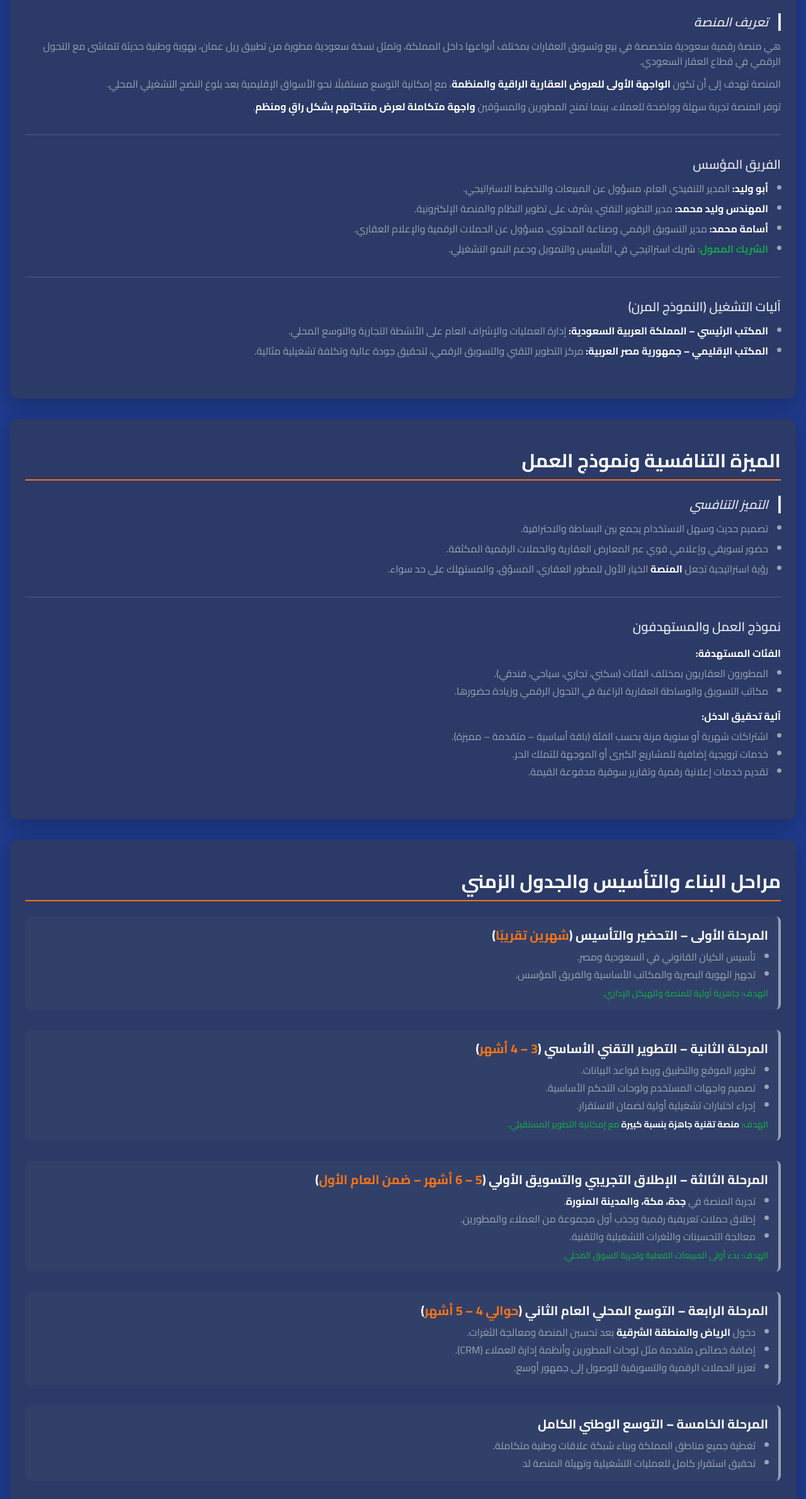
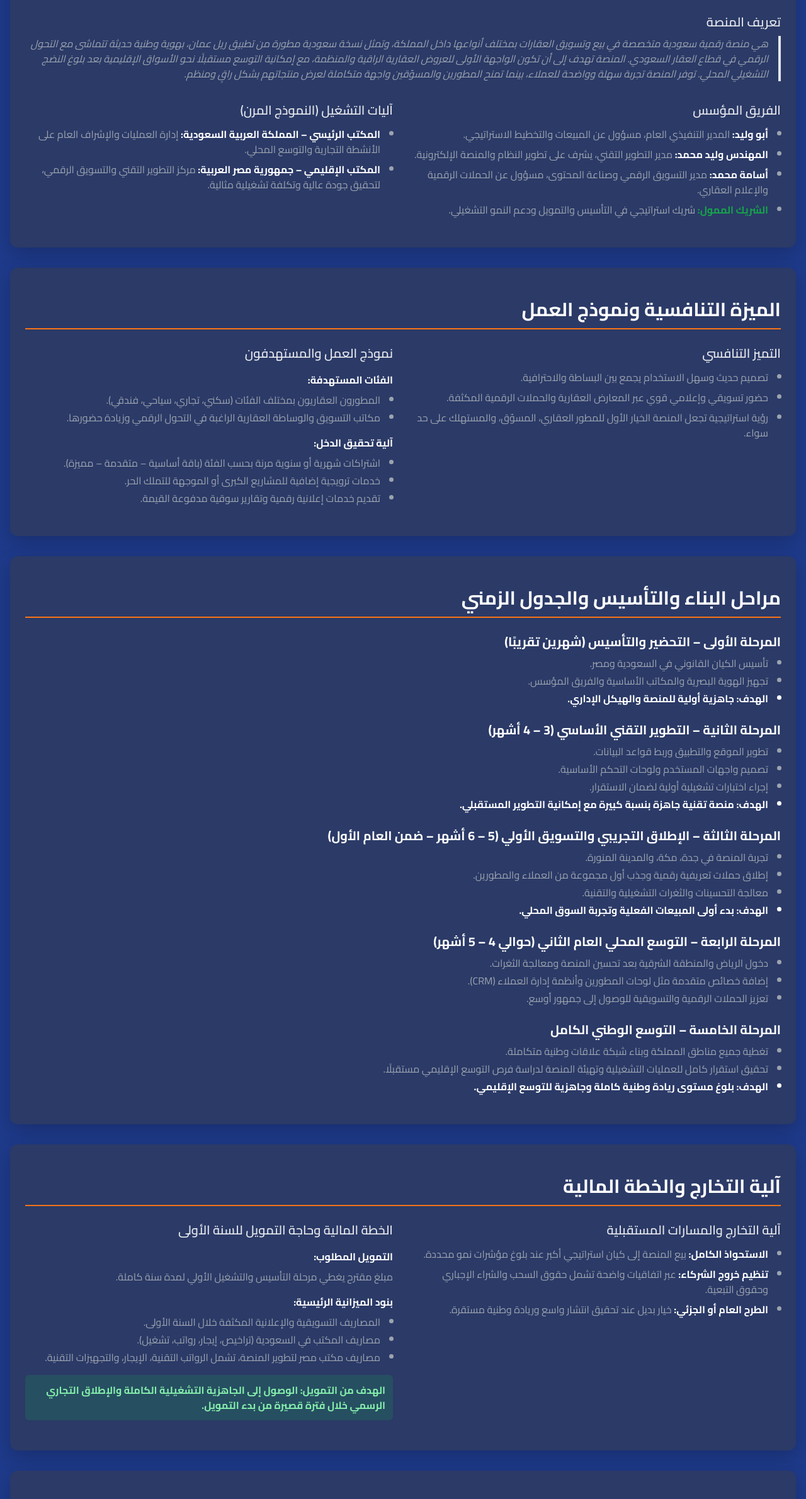
Before and after one commit to masaabi/my-interactive-book, a plain HTML site: page index.html in a window 1280 px wide. Shown: the part 406-2786 px from the top of the page at 63% size. Drawn offline with nearby package versions, Linux system fonts and the light colour scheme.

Commit message:
Update index.html

```diff
--- a/index.html
+++ b/index.html
@@ -3,13 +3,13 @@
 <head>
     <meta charset="UTF-8">
     <meta name="viewport" content="width=device-width, initial-scale=1.0">
-    <title>عرض Saudi Pro العقارية - هيكل الملكية والتمويل</title>
+    <title>عرض Saudi Pro العقارية - العرض التنفيذي المتكامل</title>
     <script src="https://cdn.tailwindcss.com"></script>
     <style>
         @import url('https://fonts.googleapis.com/css2?family=Inter:wght@100..900&family=Cairo:wght@200..1000&display=swap');
         body {
             font-family: 'Cairo', sans-serif;
-            background-color: #1e3a8a; /* كحلي داكن للخلفية (النسخة الأصلية) */
+            background-color: #1e3a8a; /* كحلي داكن للخلفية */
             color: #f8faff; /* لون النص الأساسي فاتح */
             scroll-behavior: smooth;
         }
@@ -39,61 +39,23 @@
         h2 {
             border-bottom-color: #f97316; /* عناوين الأقسام بالبرتقالي */
         }
-        .table-header {
-            background-color: #3b4e7b;
-            color: #f8faff;
-            font-weight: 700;
-        }
-        .table-row:nth-child(even) {
-            background-color: #31406e;
-        }
-        /* تعديل ألوان النص داخل البطاقات لزيادة التباين */
-        .text-gray-400, .text-gray-500 {
-            color: #e5e7eb;
+        .text-gray-400 {
+            color: #e5e7eb; /* لون فاتح جداً (Off-White) لتباين أعلى */
         }
         .font-bold {
-            color: #ffffff;
-        }
-        .text-blue-800 {
-            color: #818cf8; /* أزرق فاتح للمهام */
+            color: #ffffff; /* لجعل الكلمات المطبوعة بالخط العريض أكثر وضوحاً */
         }
         .text-green-600 {
             color: #34d399; /* أخضر فاتح للتكاليف */
         }
-        .text-red-700 {
-            color: #fca5a5; /* أحمر فاتح للتحذيرات */
+        .bg-red-50 {
+            background-color: #fff7ed; /* خلفية فاتحة جدًا (كريمي) */
         }
-        /* الألوان التكميلية */
-        .border-red-500 {
-            border-color: #f97316;
-        }
-        .bg-red-50 {
-            background-color: #fff7ed; /* خلفية فاتحة جدًا (كريمي) لصندوق التحذير */
-        }
-        .investor-row {
-            color: #ffffff;
-            font-weight: bold;
-        }
-        /* كلاس النص داخل صندوق التحذير */
         .warning-box-text {
             color: #000000; /* اللون الأسود لطلب المستخدم */
         }
-        /* لإصلاح لون العنوان الأحمر في الصندوق الفاتح */
         .warning-box-header {
              color: #dc2626; /* أحمر داكن واضح */
-        }
-        /* لون خلفية الاستنتاج الإيجابي الجديد */
-        .bg-green-700 {
-            background-color: #047857;
-        }
-        /* إزالة تعديلات الفوتر الداكنة */
-        footer .text-gray-500, footer .text-gray-400 {
-            color: #a0a0a0; /* رمادي أهدأ للفوتر */
-        }
-        /* خط فاصل للتقسيم الجديد */
-        .divider {
-            border-top: 2px solid #3b4e7b;
-            margin: 2rem 0;
         }
     </style>
 </head>
@@ -112,22 +74,17 @@
 
     <main class="container mx-auto px-4 mt-8">
 
-        <!-- Slide 2: التعريف بالمشروع والفريق وآليات التشغيل -->
+        <!-- Slide 2: تعريف المشروع والفريق وآليات التشغيل -->
         <section class="section-card">
             <h2 class="text-3xl font-bold mb-6 border-b-2 pb-3 accent-color">التعريف بالمشروع والفريق وآليات التشغيل</h2>
 
-            <!-- تعريف المنصة -->
             <div class="mb-8">
-                <h3 class="text-xl font-semibold mb-2 text-gray-200 border-r-4 border-accent-color pr-4 italic">تعريف المنصة</h3>
-                <p class="text-gray-400 mt-3">هي منصة رقمية سعودية متخصصة في بيع وتسويق العقارات بمختلف أنواعها داخل المملكة، وتمثل نسخة سعودية مطورة من تطبيق ريل عمان، بهوية وطنية حديثة تتماشى مع التحول الرقمي في قطاع العقار السعودي.</p>
-                <p class="text-gray-400 mt-3">المنصة تهدف إلى أن تكون <span class="font-bold accent-color">الواجهة الأولى للعروض العقارية الراقية والمنظمة</span>، مع إمكانية التوسع مستقبلًا نحو الأسواق الإقليمية بعد بلوغ النضج التشغيلي المحلي.</p>
-                <p class="text-gray-400 mt-3">توفر المنصة تجربة سهلة وواضحة للعملاء، بينما تمنح المطورين والمسوّقين <span class="font-bold accent-color">واجهة متكاملة لعرض منتجاتهم بشكل راقٍ ومنظم</span>.</p>
+                <h3 class="text-xl font-semibold mb-2 text-gray-200">تعريف المنصة</h3>
+                <p class="text-gray-400 border-r-4 border-accent-color pr-4 italic">هي منصة رقمية سعودية متخصصة في بيع وتسويق العقارات بمختلف أنواعها داخل المملكة، وتمثل نسخة سعودية مطورة من تطبيق ريل عمان، بهوية وطنية حديثة تتماشى مع التحول الرقمي في قطاع العقار السعودي. المنصة تهدف إلى أن تكون الواجهة الأولى للعروض العقارية الراقية والمنظمة، مع إمكانية التوسع مستقبلًا نحو الأسواق الإقليمية بعد بلوغ النضج التشغيلي المحلي. توفر المنصة تجربة سهلة وواضحة للعملاء، بينما تمنح المطورين والمسوّقين واجهة متكاملة لعرض منتجاتهم بشكل راقٍ ومنظم.</p>
             </div>
 
-            <p class="divider"></p>
-
-            <!-- الفريق المؤسس -->
-            <div class="mb-8">
+            <div class="grid md:grid-cols-2 gap-8">
+                <div>
                     <h3 class="text-xl font-semibold mb-3 text-gray-200">الفريق المؤسس</h3>
                     <ul class="list-disc pr-5 space-y-2 text-gray-400">
                         <li><span class="font-bold text-white">أبو وليد:</span> المدير التنفيذي العام، مسؤول عن المبيعات والتخطيط الاستراتيجي.</li>
@@ -136,39 +93,31 @@
                         <li><span class="font-bold text-green-600">الشريك الممول:</span> شريك استراتيجي في التأسيس والتمويل ودعم النمو التشغيلي.</li>
                     </ul>
                 </div>
-
-            <p class="divider"></p>
-
-            <!-- آليات التشغيل -->
-            <div class="mb-4">
+                <div>
                     <h3 class="text-xl font-semibold mb-3 text-gray-200">آليات التشغيل (النموذج المرن)</h3>
                     <ul class="list-disc pr-5 space-y-2 text-gray-400">
                         <li><span class="font-bold">المكتب الرئيسي – المملكة العربية السعودية:</span> إدارة العمليات والإشراف العام على الأنشطة التجارية والتوسع المحلي.</li>
                         <li><span class="font-bold">المكتب الإقليمي – جمهورية مصر العربية:</span> مركز التطوير التقني والتسويق الرقمي، لتحقيق جودة عالية وتكلفة تشغيلية مثالية.</li>
                     </ul>
                 </div>
+            </div>
         </section>
 
-        <!-- Slide 3: الميزة التنافسية ونموذج العمل والإيرادات -->
+        <!-- Slide 3: الميزة التنافسية ونموذج العمل -->
         <section class="section-card">
             <h2 class="text-3xl font-bold mb-6 border-b-2 pb-3 accent-color">الميزة التنافسية ونموذج العمل</h2>
 
-            <!-- التميز التنافسي -->
-            <div class="mb-8">
-                <h3 class="text-xl font-semibold mb-3 text-gray-200 border-r-4 border-accent-color pr-4 italic">التميز التنافسي</h3>
-                <ul class="list-disc pr-5 space-y-2 text-gray-400 mt-3">
+            <div class="grid md:grid-cols-2 gap-8">
+                <div>
+                    <h3 class="text-xl font-semibold mb-3 text-gray-200">التميز التنافسي</h3>
+                    <ul class="list-disc pr-5 space-y-2 text-gray-400">
                         <li>تصميم حديث وسهل الاستخدام يجمع بين البساطة والاحترافية.</li>
                         <li>حضور تسويقي وإعلامي قوي عبر المعارض العقارية والحملات الرقمية المكثفة.</li>
-                    <li>رؤية استراتيجية تجعل <span class="font-bold accent-color">المنصة</span> الخيار الأول للمطور العقاري، المسوّق، والمستهلك على حد سواء.</li>
+                        <li>رؤية استراتيجية تجعل المنصة الخيار الأول للمطور العقاري، المسوّق، والمستهلك على حد سواء.</li>
                     </ul>
                 </div>
-
-            <p class="divider"></p>
-
-            <!-- نموذج العمل والمستهدفون -->
-            <div class="mb-4">
+                <div>
                     <h3 class="text-xl font-semibold mb-3 text-gray-200">نموذج العمل والمستهدفون</h3>
-
                     <h4 class="font-bold text-accent-color mt-4 mb-2">الفئات المستهدفة:</h4>
                     <ul class="list-disc pr-5 space-y-1 text-gray-400">
                         <li>المطورون العقاريون بمختلف الفئات (سكني، تجاري، سياحي، فندقي).</li>
@@ -182,57 +131,140 @@
                         <li>تقديم خدمات إعلانية رقمية وتقارير سوقية مدفوعة القيمة.</li>
                     </ul>
                 </div>
+            </div>
         </section>
 
-        <!-- Slide 4: مراحل البناء والتأسيس والجدول الزمني (جديد) -->
+        <!-- Slide 4: مراحل البناء والتأسيس والجدول الزمني -->
         <section class="section-card">
             <h2 class="text-3xl font-bold mb-6 border-b-2 pb-3 accent-color">مراحل البناء والتأسيس والجدول الزمني</h2>
-
-            <!-- المرحلة الأولى -->
-            <div class="mb-8 p-4 bg-gray-500/10 rounded-lg border-r-4 border-white/50">
-                <h3 class="text-xl font-bold mb-2 text-white">المرحلة الأولى – التحضير والتأسيس (<span class="accent-color">شهرين تقريبًا</span>)</h3>
+            <div class="space-y-6">
+                <div>
+                    <h3 class="text-xl font-bold accent-color mb-2">المرحلة الأولى – التحضير والتأسيس (شهرين تقريبًا)</h3>
                     <ul class="list-disc pr-5 space-y-1 text-gray-400">
                         <li>تأسيس الكيان القانوني في السعودية ومصر.</li>
                         <li>تجهيز الهوية البصرية والمكاتب الأساسية والفريق المؤسس.</li>
+                        <li class="font-bold text-white">الهدف: جاهزية أولية للمنصة والهيكل الإداري.</li>
                     </ul>
-                <p class="mt-2 font-semibold text-sm text-green-600">الهدف: جاهزية أولية للمنصة والهيكل الإداري.</p>
                 </div>
-
-            <!-- المرحلة الثانية -->
-            <div class="mb-8 p-4 bg-gray-500/10 rounded-lg border-r-4 border-white/50">
-                <h3 class="text-xl font-bold mb-2 text-white">المرحلة الثانية – التطوير التقني الأساسي (<span class="accent-color">3 – 4 أشهر</span>)</h3>
+                <div>
+                    <h3 class="text-xl font-bold accent-color mb-2">المرحلة الثانية – التطوير التقني الأساسي (3 – 4 أشهر)</h3>
                     <ul class="list-disc pr-5 space-y-1 text-gray-400">
                         <li>تطوير الموقع والتطبيق وربط قواعد البيانات.</li>
                         <li>تصميم واجهات المستخدم ولوحات التحكم الأساسية.</li>
                         <li>إجراء اختبارات تشغيلية أولية لضمان الاستقرار.</li>
+                        <li class="font-bold text-white">الهدف: منصة تقنية جاهزة بنسبة كبيرة مع إمكانية التطوير المستقبلي.</li>
                     </ul>
-                <p class="mt-2 font-semibold text-sm text-green-600">الهدف: <span class="font-bold">منصة تقنية جاهزة بنسبة كبيرة</span> مع إمكانية التطوير المستقبلي.</p>
                 </div>
-
-            <!-- المرحلة الثالثة -->
-            <div class="mb-8 p-4 bg-gray-500/10 rounded-lg border-r-4 border-white/50">
-                <h3 class="text-xl font-bold mb-2 text-white">المرحلة الثالثة – الإطلاق التجريبي والتسويق الأولي (<span class="accent-color">5 – 6 أشهر – ضمن العام الأول</span>)</h3>
+                <div>
+                    <h3 class="text-xl font-bold accent-color mb-2">المرحلة الثالثة – الإطلاق التجريبي والتسويق الأولي (5 – 6 أشهر – ضمن العام الأول)</h3>
                     <ul class="list-disc pr-5 space-y-1 text-gray-400">
-                    <li>تجربة المنصة في <span class="font-bold accent-color">جدة، مكة، والمدينة المنورة</span>.</li>
+                        <li>تجربة المنصة في جدة، مكة، والمدينة المنورة.</li>
                         <li>إطلاق حملات تعريفية رقمية وجذب أول مجموعة من العملاء والمطورين.</li>
                         <li>معالجة التحسينات والثغرات التشغيلية والتقنية.</li>
+                        <li class="font-bold text-white">الهدف: بدء أولى المبيعات الفعلية وتجربة السوق المحلي.</li>
                     </ul>
-                <p class="mt-2 font-semibold text-sm text-green-600">الهدف: بدء أولى المبيعات الفعلية وتجربة السوق المحلي.</p>
                 </div>
-
-            <!-- المرحلة الرابعة -->
-            <div class="mb-8 p-4 bg-gray-500/10 rounded-lg border-r-4 border-white/50">
-                <h3 class="text-xl font-bold mb-2 text-white">المرحلة الرابعة – التوسع المحلي العام الثاني (<span class="accent-color">حوالي 4 – 5 أشهر</span>)</h3>
+                <div>
+                    <h3 class="text-xl font-bold accent-color mb-2">المرحلة الرابعة – التوسع المحلي العام الثاني (حوالي 4 – 5 أشهر)</h3>
                     <ul class="list-disc pr-5 space-y-1 text-gray-400">
-                    <li>دخول <span class="font-bold accent-color">الرياض والمنطقة الشرقية</span> بعد تحسين المنصة ومعالجة الثغرات.</li>
+                        <li>دخول الرياض والمنطقة الشرقية بعد تحسين المنصة ومعالجة الثغرات.</li>
                         <li>إضافة خصائص متقدمة مثل لوحات المطورين وأنظمة إدارة العملاء (CRM).</li>
                         <li>تعزيز الحملات الرقمية والتسويقية للوصول إلى جمهور أوسع.</li>
                     </ul>
                 </div>
-
-            <!-- المرحلة الخامسة -->
-            <div class="mb-4 p-4 bg-gray-500/10 rounded-lg border-r-4 border-white/50">
-                <h3 class="text-xl font-bold mb-2 text-white">المرحلة الخامسة – التوسع الوطني الكامل</h3>
+                <div>
+                    <h3 class="text-xl font-bold accent-color mb-2">المرحلة الخامسة – التوسع الوطني الكامل</h3>
                     <ul class="list-disc pr-5 space-y-1 text-gray-400">
                         <li>تغطية جميع مناطق المملكة وبناء شبكة علاقات وطنية متكاملة.</li>
-                    <li>تحقيق استقرار كامل للعمليات التشغيلية وتهيئة المنصة لد
+                        <li>تحقيق استقرار كامل للعمليات التشغيلية وتهيئة المنصة لدراسة فرص التوسع الإقليمي مستقبلًا.</li>
+                        <li class="font-bold text-white">الهدف: بلوغ مستوى ريادة وطنية كاملة وجاهزية للتوسع الإقليمي.</li>
+                    </ul>
+                </div>
+            </div>
+        </section>
+
+        <!-- Slide 5: آلية التخارج والخطة المالية -->
+        <section class="section-card">
+            <h2 class="text-3xl font-bold mb-6 border-b-2 pb-3 accent-color">آلية التخارج والخطة المالية</h2>
+
+            <div class="grid md:grid-cols-2 gap-8">
+                <div>
+                    <h3 class="text-xl font-semibold mb-3 text-gray-200">آلية التخارج والمسارات المستقبلية</h3>
+                    <ul class="list-disc pr-5 space-y-2 text-gray-400">
+                        <li><span class="font-bold">الاستحواذ الكامل:</span> بيع المنصة إلى كيان استراتيجي أكبر عند بلوغ مؤشرات نمو محددة.</li>
+                        <li><span class="font-bold">تنظيم خروج الشركاء:</span> عبر اتفاقيات واضحة تشمل حقوق السحب والشراء الإجباري وحقوق التبعية.</li>
+                        <li><span class="font-bold">الطرح العام أو الجزئي:</span> خيار بديل عند تحقيق انتشار واسع وريادة وطنية مستقرة.</li>
+                    </ul>
+                </div>
+                <div>
+                    <h3 class="text-xl font-semibold mb-3 text-gray-200">الخطة المالية وحاجة التمويل للسنة الأولى</h3>
+                    <h4 class="font-bold text-accent-color mt-4 mb-2">التمويل المطلوب:</h4>
+                    <p class="text-gray-400">مبلغ مقترح يغطي مرحلة التأسيس والتشغيل الأولي لمدة سنة كاملة.</p>
+
+                    <h4 class="font-bold text-accent-color mt-4 mb-2">بنود الميزانية الرئيسية:</h4>
+                    <ul class="list-disc pr-5 space-y-1 text-gray-400">
+                        <li>المصاريف التسويقية والإعلانية المكثفة خلال السنة الأولى.</li>
+                        <li>مصاريف المكتب في السعودية (تراخيص، إيجار، رواتب، تشغيل).</li>
+                        <li>مصاريف مكتب مصر لتطوير المنصة، تشمل الرواتب التقنية، الإيجار، والتجهيزات التقنية.</li>
+                    </ul>
+                     <p class="mt-4 font-bold bg-green-600/20 text-green-300 p-3 rounded-md">الهدف من التمويل: الوصول إلى الجاهزية التشغيلية الكاملة والإطلاق التجاري الرسمي خلال فترة قصيرة من بدء التمويل.</p>
+                </div>
+            </div>
+        </section>
+
+        <!-- Slide 6: هيكلة الملكية والحوكمة -->
+        <section class="section-card">
+            <h2 class="text-3xl font-bold mb-6 border-b-2 pb-3 accent-color">هيكلة الملكية، الحوكمة، والاستمرارية</h2>
+
+            <div class="mb-8">
+                <h3 class="text-xl font-semibold mb-3 text-gray-200">هيكلة الملكية ونسب الشراكة (المبادئ العامة)</h3>
+                <ul class="list-disc pr-5 space-y-2 text-gray-400">
+                    <li>الحفاظ على حصة مؤسسية قوية لضمان تحفيز الفريق واستمراريته.</li>
+                    <li>توزيع الحصص بطريقة تعكس مساهمة كل طرف في التمويل والجهد.</li>
+                    <li>تخصيص نسبة رمزية لخيار الموظفين المستقبلي (ESOP) لتحفيز فريق العمل.</li>
+                </ul>
+            </div>
+
+            <div class="mb-8">
+                <h3 class="text-xl font-semibold mb-3 text-gray-200">حوكمة الشراكة وحل الخلافات</h3>
+                <ul class="list-disc pr-5 space-y-2 text-gray-400">
+                    <li>الإدارة التنفيذية للمؤسسين طالما احتفظوا بحصة الأغلبية.</li>
+                    <li>للمستثمر حق الاعتراض على القرارات الجوهرية ذات التأثير المالي المباشر.</li>
+                    <li>مجلس إدارة مصغّر لمتابعة الاتجاه الاستراتيجي.</li>
+                    <li>اعتماد التحكيم التجاري كآلية لحل النزاعات النهائية.</li>
+                </ul>
+            </div>
+
+            <div class="mb-8">
+                <h3 class="text-xl font-semibold mb-3 text-gray-200">نصائح لضمان استمرارية العمل والشراكة</h3>
+                <ul class="list-disc pr-5 space-y-2 text-gray-400">
+                    <li>الشفافية الكاملة في التقارير التشغيلية والمالية.</li>
+                    <li>توثيق الحصص والصلاحيات وآليات التخارج في عقد واضح ومحدث.</li>
+                    <li>تطبيق نظام تملك تدريجي للحصص يربط استمرار الشركاء بتحقيق الأهداف المرحلية.</li>
+                </ul>
+            </div>
+
+            <div class="mb-8">
+                <h3 class="text-xl font-semibold mb-3 text-gray-200">آلية الاستحقاق (Vesting)</h3>
+                <ul class="list-disc pr-5 space-y-2 text-gray-400">
+                    <li>يمكن النقاش حول نظام تملك تدريجي لحصص المؤسسين على مدى فترة محددة باتفاقية واضحة.</li>
+                    <li>فترة حجز أولية (Cliff) تليها استحقاقات دورية لضمان التزام المؤسسين والمطورين الأساسيين.</li>
+                </ul>
+            </div>
+
+            <div class="bg-red-50 border-r-4 border-accent-color p-4 rounded-md mt-6">
+                <h3 class="text-xl font-bold warning-box-header mb-2">⚠ تحذير استراتيجي</h3>
+                <p class="warning-box-text">ضرورة الحذر من فقدان السيطرة الإدارية للمؤسسين عند التوسع بجولات تمويل مستقبلية.</p>
+                <p class="warning-box-text mt-2 font-bold">التوصية بالتفاوض الذكي على نسب المستثمر لضمان توازن القرار وتحفيز الفريق المؤسس.</p>
+            </div>
+        </section>
+
+    </main>
+
+    <footer class="text-center text-gray-500 py-6 text-sm">
+        <p class="text-gray-400">&copy; 2025 Saudi Pro - جميع الحقوق محفوظة. التقرير معدّ للعرض الداخلي.</p>
+        <p class="text-gray-400 mt-2">إعداد: محمد المصعبي</p>
+    </footer>
+
+</body>
+</html>
```
Lines whose indentation alone changed are shown as unchanged.
